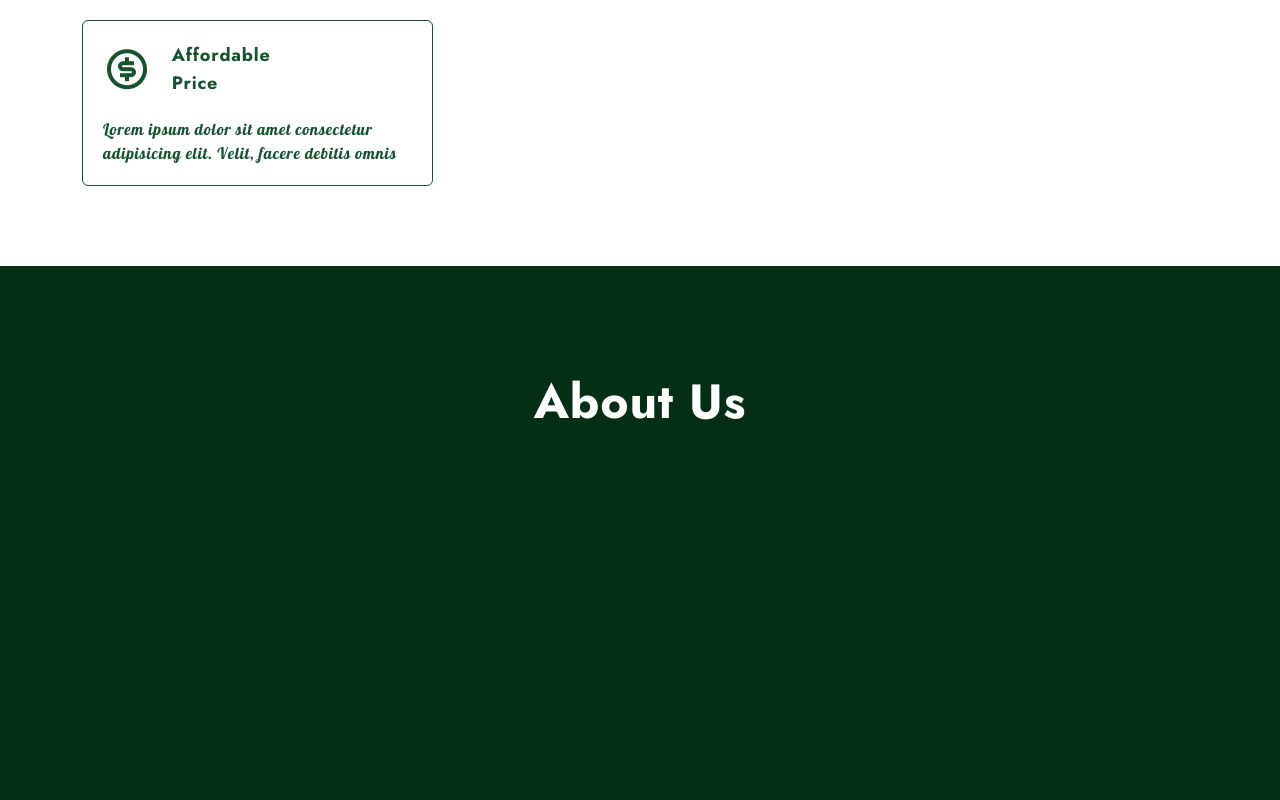
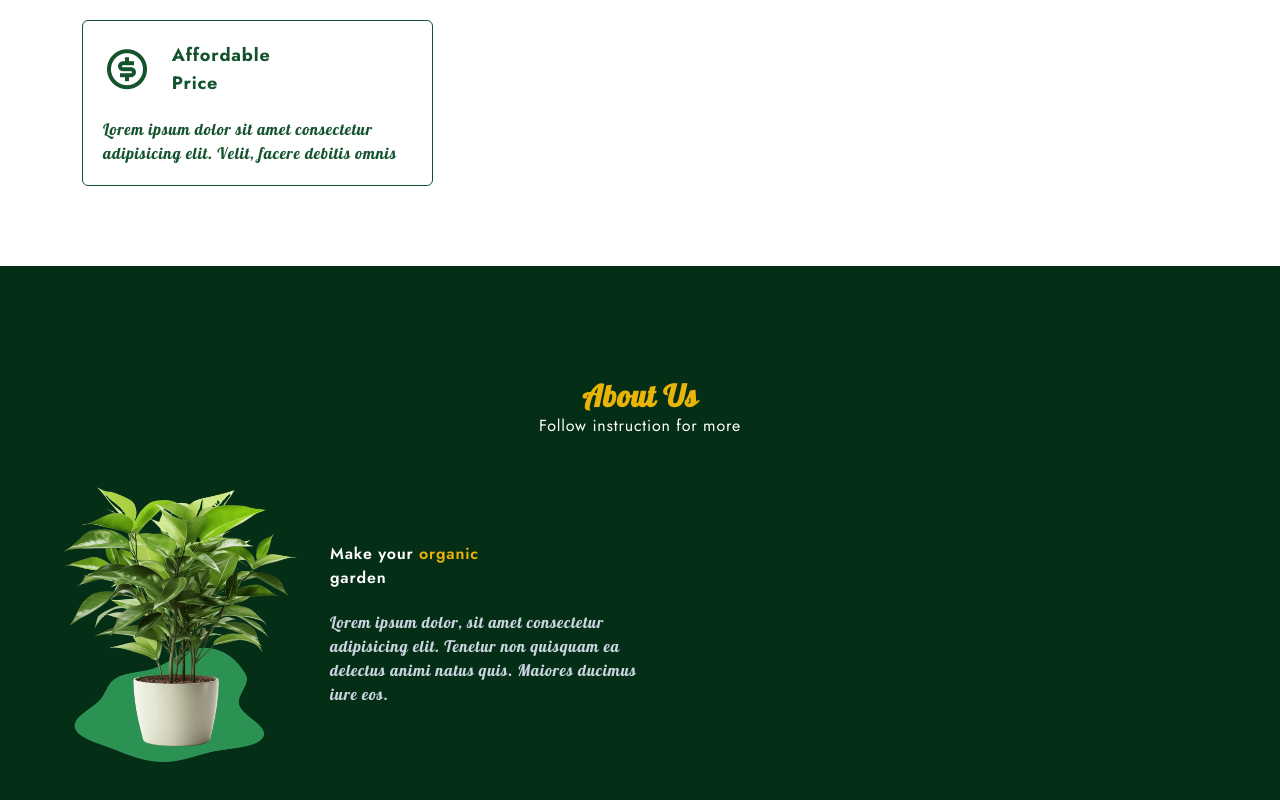
Before and after one commit to naimur-234964/indore_plants, a website built with Vite: page index.html in a window 1280 px wide. Shown: the part 1030-1830 px from the top of the page. Before the commit the page ends 1568 px from the top, so only its background shows below. Built offline with nearby package versions, Linux system fonts and the light colour scheme.

Commit message:
about us card started

```diff
--- a/index.html
+++ b/index.html
@@ -198,15 +198,36 @@
 
         <!-- About Us Section Start -->
         <section id="about">
-            <h2 class="text-5xl font-bold text-center">About Us</h2>
+            <!-- Headline start -->
+            <div class="text-center">
+                <h2 class="text-3xl text-yellow-500 font-Lobster font-bold">About Us</h2>
+                <p>Follow instruction for more</p>
+            </div>
+            <!-- Headline End -->
+
+            <!-- Card Start -->
             <div class="">
-                <div class="">
-                    <div class="">
-                        <div class="">
-                        </div>
+                <!-- Card 1 Start -->
+                <div class="flex items-center w-full p-5">
+                    <!-- Card Image -->
+                    <div class="w-1/4">
+                        <img src="assets/img/plant-1.png" alt="">
+                    </div>
+                    <!-- Card Content -->
+                    <div class="w-1/4">
+                        <p class="font-semibold">
+                            Make your <span class="text-yellow-500">organic</span> <br>
+                            garden
+                        </p>
+                        <p class="font-Lobster text-slate-300 pt-5">
+                            Lorem ipsum dolor, sit amet consectetur adipisicing elit. Tenetur non quisquam ea delectus
+                            animi natus quis. Maiores ducimus iure eos.
+                        </p>
                     </div>
                 </div>
+                <!-- Card 1 End -->
             </div>
+            <!-- Card End -->
         </section>
         <!-- About Us Section End -->
     </main>
```
